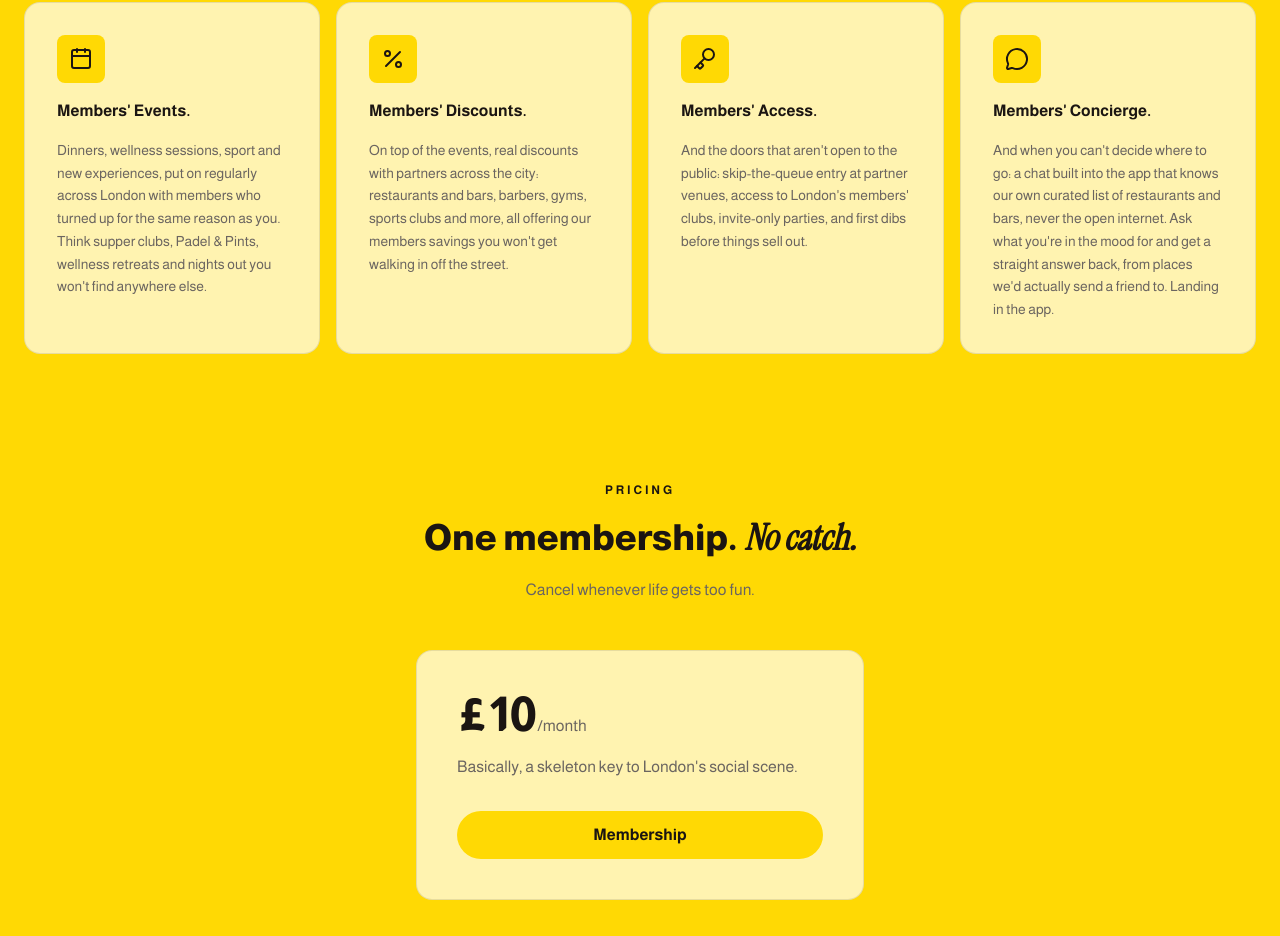
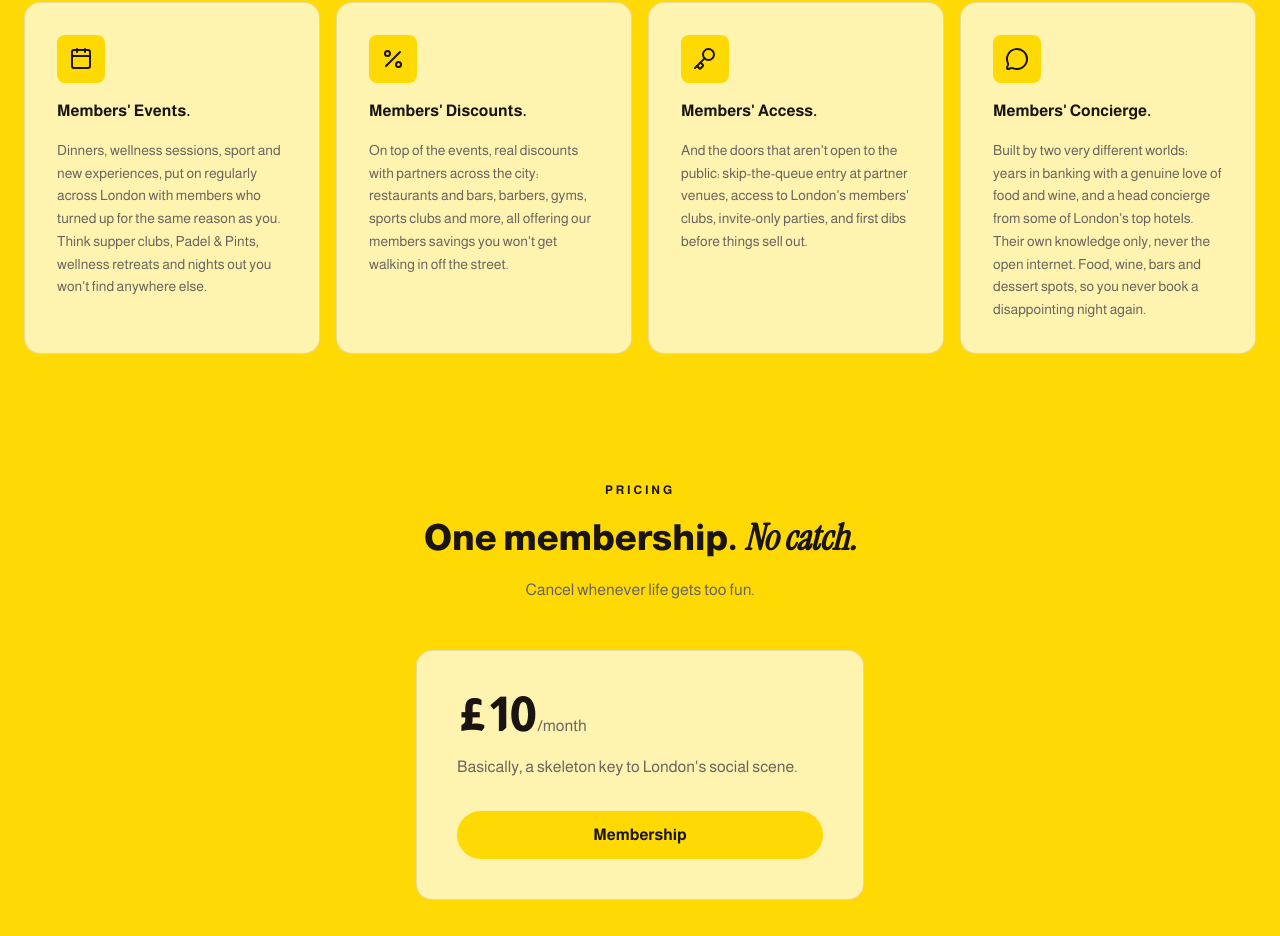
Before and after one commit to 15castla/yuppie-website, a Next.js app: page / in a window 1280 px wide. Shown: the part 1358-2294 px from the top of the page. Built offline with nearby package versions, Linux system fonts and the light colour scheme.

Commit message:
Update Members' Concierge card copy
Co-Authored-By: Claude Sonnet 5 <noreply@anthropic.com>

```diff
--- a/components/templates/creative-studio/features.tsx
+++ b/components/templates/creative-studio/features.tsx
@@ -40,7 +40,7 @@ const INFO_CARDS: InfoCard[] = [
     title: "Members' Concierge.",
     Icon: MessageCircle,
     description:
-      "And when you can't decide where to go: a chat built into the app that knows our own curated list of restaurants and bars, never the open internet. Ask what you're in the mood for and get a straight answer back, from places we'd actually send a friend to. Landing in the app.",
+      "Built by two very different worlds: years in banking with a genuine love of food and wine, and a head concierge from some of London's top hotels. Their own knowledge only, never the open internet. Food, wine, bars and dessert spots, so you never book a disappointing night again.",
   },
 ];
 
```
